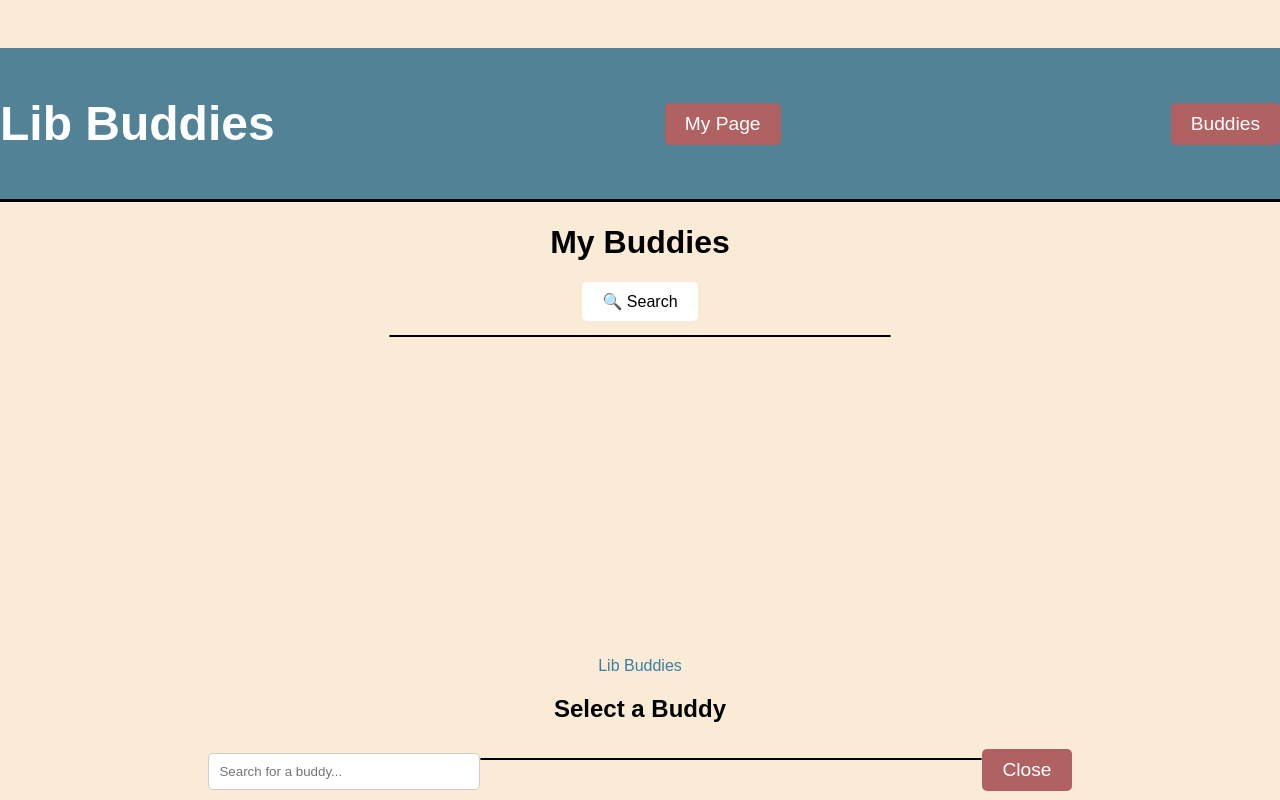
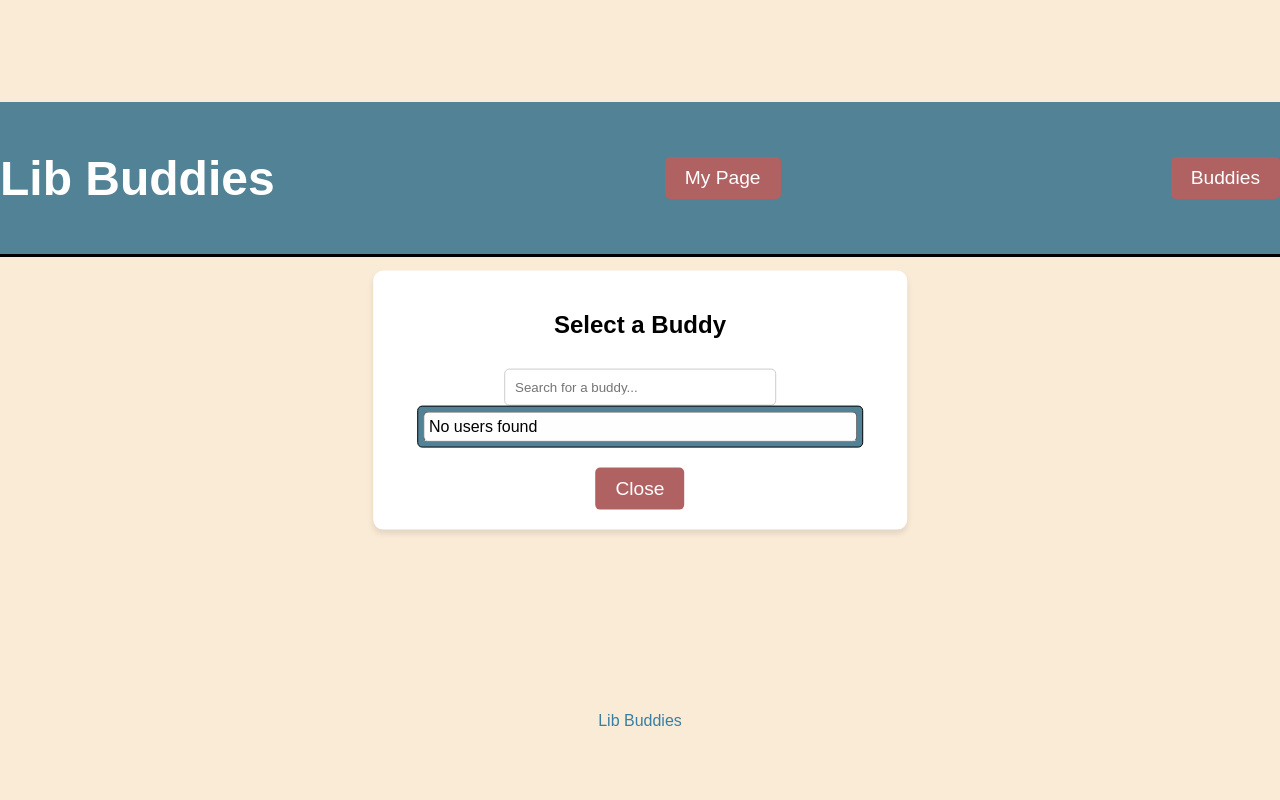
Before and after one commit to Konner1/startup, a React (Vite) app: page /buddies in a window 1280 px wide. Both pictures are taken after a click on the button "🔍 Search". Shown: the top 800 px of the page. Built offline with nearby package versions, Linux system fonts and the light colour scheme.

Commit message:
fixed it so now the search list actually pops up

```diff
--- a/src/buddies/buddies.css
+++ b/src/buddies/buddies.css
@@ -129,3 +129,33 @@ input[type="checkbox"] {
 footer{
     margin-top: 300px;
 }
+
+.modal {
+    position: fixed;
+    top: 50%;
+    left: 50%;
+    transform: translate(-50%, -50%);
+    background: white;
+    padding: 20px;
+    box-shadow: 0px 4px 6px rgba(0, 0, 0, 0.1);
+    border-radius: 10px;
+  }
+
+  .modal-content {
+    text-align: center;
+  }
+
+  .modal ul {
+    list-style: none;
+    padding: 0;
+  }
+
+  .modal ul li {
+    cursor: pointer;
+    padding: 5px;
+    border-bottom: 1px solid #ddd;
+  }
+
+  .modal ul li:hover {
+    background-color: #f0f0f0;
+  }
--- a/src/buddies/buddies.jsx
+++ b/src/buddies/buddies.jsx
@@ -13,6 +13,7 @@ export function Buddies() {
 
   useEffect(() => {
     const storedUsers = JSON.parse(localStorage.getItem('allUsers')) || [];
+    console.log('Stored Users:', storedUsers);
     setAllUsers(storedUsers);
   }, []);
 
@@ -79,11 +80,15 @@ export function Buddies() {
               onChange={(e) => setSearchTerm(e.target.value)}
             />
             <ul>
-              {filteredUsers.map((user, index) => (
-                <li key={index} onClick={() => handleAddBuddy(user)}>
-                  {user}
-                </li>
-              ))}
+              {filteredUsers.length > 0 ? (
+                filteredUsers.map((user, index) => (
+                  <li key={index} onClick={() => handleAddBuddy(user)}>
+                    {user}
+                  </li>
+                ))
+              ) : (
+                <li>No users found</li>
+              )}
             </ul>
             <button onClick={() => setShowModal(false)}>Close</button>
           </div>
```
